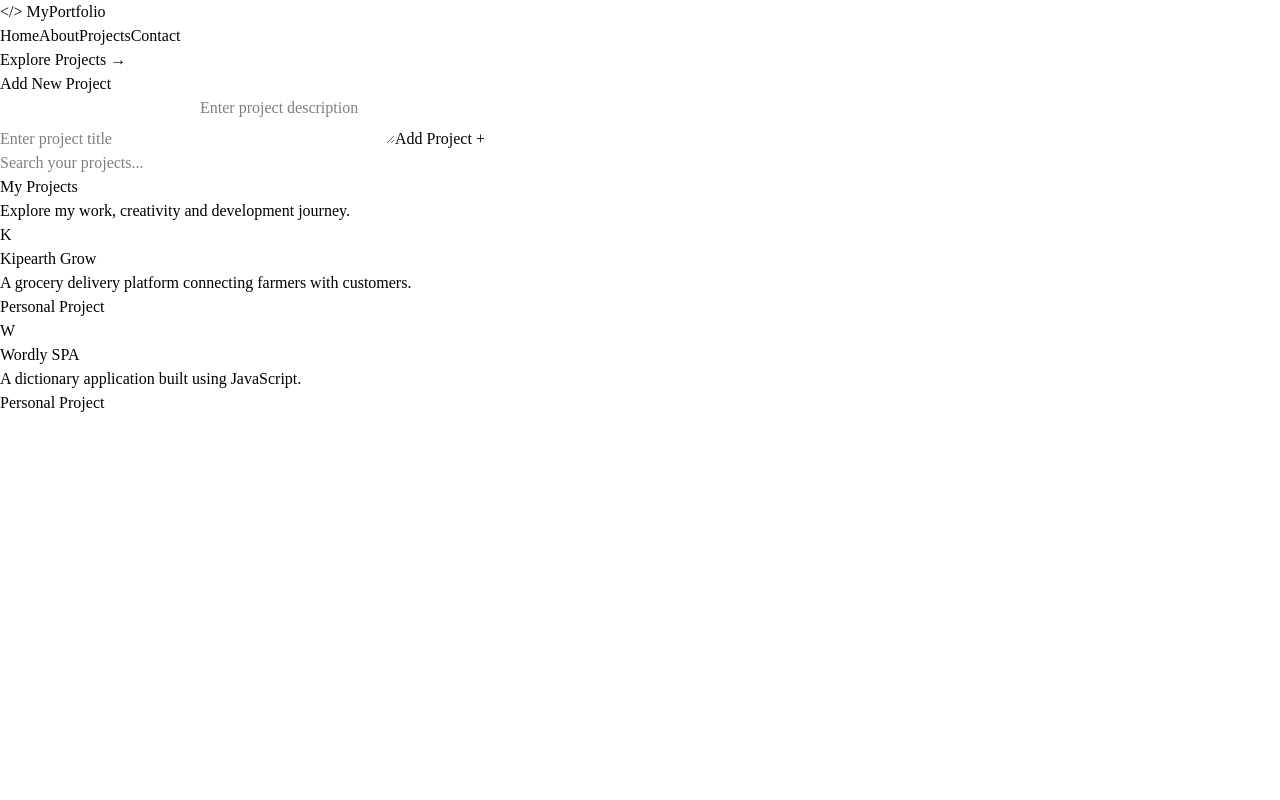
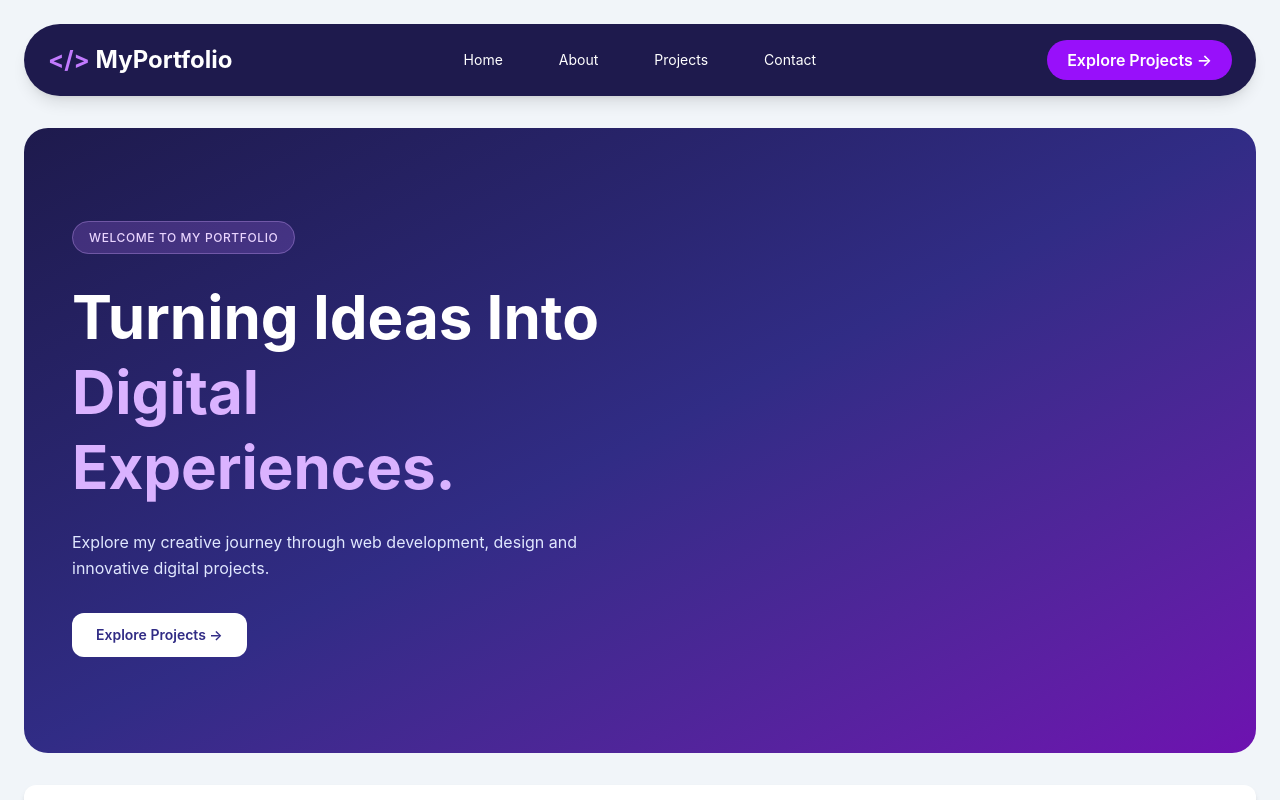
Before and after one commit to emmanuelkiptum21-jpg/React-Porifolio, a React (Vite) app in the folder vite-project/: page / in a window 1280 px wide. Shown: the top 800 px of the page. Built offline with nearby package versions, Linux system fonts and the light colour scheme.

Commit message:
feat: add MainBanner and Footer components to App layout and update package dependencies

```diff
--- a/vite-project/package.json
+++ b/vite-project/package.json
@@ -17,6 +17,7 @@
   },
   "devDependencies": {
     "@eslint/js": "^10.0.1",
+    "@tailwindcss/vite": "^4.3.5",
     "@types/react": "^19.3.0",
     "@types/react-dom": "^19.3.0",
     "@vitejs/plugin-react": "^6.1.2",
@@ -24,6 +25,7 @@
     "eslint-plugin-react-hooks": "^7.1.1",
     "eslint-plugin-react-refresh": "^0.5.7",
     "globals": "^17.13.0",
+    "tailwindcss": "^4.3.5",
     "vite": "^8.3.6"
   }
 }
--- a/vite-project/src/App.jsx
+++ b/vite-project/src/App.jsx
@@ -6,6 +6,8 @@ import Navbar from "./components/Navbar";
 import AddProject from "./components/AddProject";
 import SearchBar from "./components/SearchBar";
 import ProjectList from "./components/ProductList";
+import MainBanner from "./components/MainBanner";
+import Footer from "./components/Footer";
 function App() {
 
   // Store our projects
@@ -46,6 +48,7 @@ function App() {
     <div className="min-h-screen bg-slate-100 p-6">
 
       <Navbar />
+      <MainBanner />
 
       {/* Add Project Form */}
       <AddProject onAddProject={addProject} />
@@ -60,7 +63,7 @@ function App() {
         <ProjectList projects={filteredProjects} />
 
       </section>
-
+      <Footer />
     </div>
 
 
--- /dev/null
+++ b/vite-project/src/components/MainBanner.jsx
@@ -0,0 +1,53 @@
+
+function MainBanner() {
+    return (
+        <section
+            id="home"
+            className="relative mt-8 overflow-hidden rounded-3xl bg-gradient-to-br from-indigo-950 via-indigo-900 to-purple-800 px-6 py-16 text-white sm:px-12 lg:py-24"
+        >
+
+            <div className="relative z-10 grid items-center gap-12 lg:grid-cols-2">
+
+                {/* Left content */}
+                <div>
+
+                    <span className="rounded-full border border-purple-300/30 bg-purple-400/20 px-4 py-2 text-xs font-medium tracking-wider text-purple-200">
+                        WELCOME TO MY PORTFOLIO
+                    </span>
+
+                    <h1 className="mt-8 text-4xl font-bold leading-tight sm:text-5xl lg:text-6xl">
+                        Turning Ideas Into
+                        <span className="block text-purple-300">
+                            Digital Experiences.
+                        </span>
+                    </h1>
+
+                    <p className="mt-6 max-w-lg text-sm leading-relaxed text-indigo-100 sm:text-base">
+                        Explore my creative journey through web development,
+                        design and innovative digital projects.
+                    </p>
+
+                    {/* Buttons */}
+                    <div className="mt-8 flex flex-wrap gap-4">
+
+                        <a
+                            href="#projects"
+                            className="rounded-xl bg-white px-6 py-3 text-sm font-semibold text-indigo-900 transition hover:bg-purple-100"
+                        >
+                            Explore Projects →
+                        </a>
+
+                    </div>
+
+                </div>
+
+                {/* Right side project previews */}
+
+
+            </div>
+
+        </section>
+    );
+}
+
+export default MainBanner;
```
Also changed, not shown: 1 other file (tests, documents, lock files or other folders).
